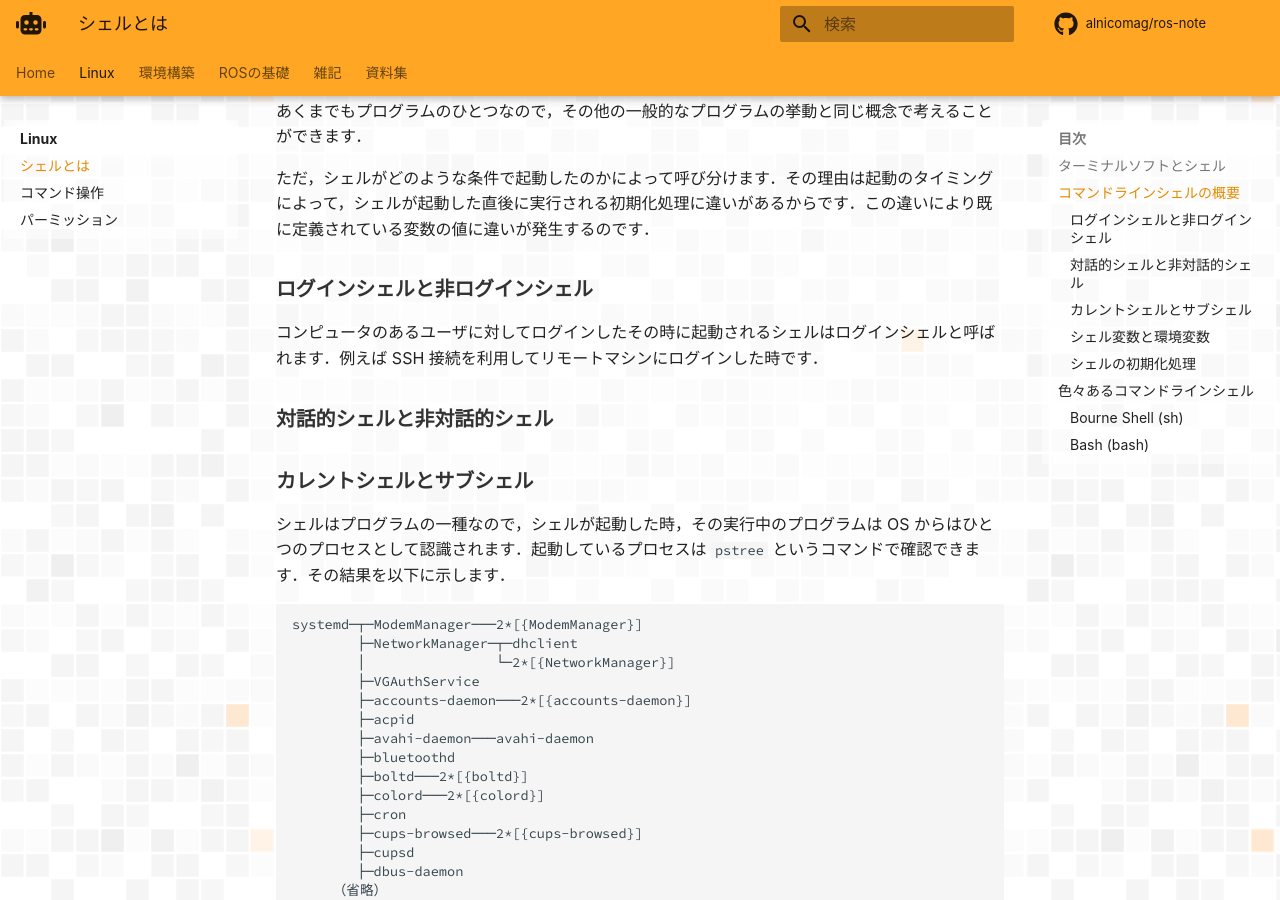
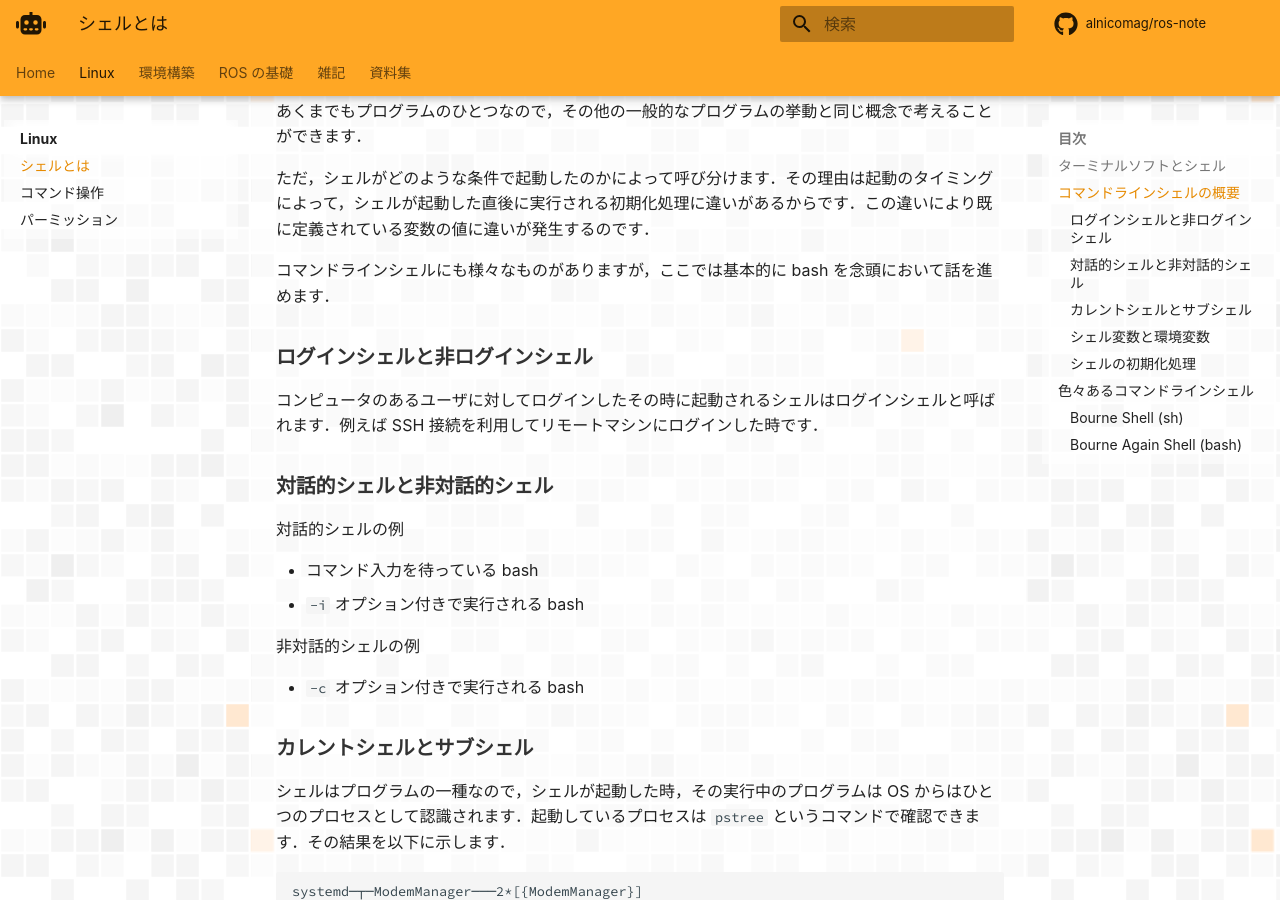
Before and after one commit to alnicomag/ros-note, an MkDocs documentation site: the page built from docs/linux_literacy/shell.md, in a window 1280 px wide and 900 px high, scrolled down 1193 px. Built offline with MkDocs 1.6.1 and Material for MkDocs 9.7.7, drawn with Linux system fonts in a browser that asks for light colours; some web fonts are replaced; comment, search, counter and statistics services are not loaded; some of the changed text lies outside the part shown.

Commit message:
Update articles

```diff
--- a/docs/linux_literacy/shell.md
+++ b/docs/linux_literacy/shell.md
@@ -17,11 +17,22 @@
 
 ただ，シェルがどのような条件で起動したのかによって呼び分けます．その理由は起動のタイミングによって，シェルが起動した直後に実行される初期化処理に違いがあるからです．この違いにより既に定義されている変数の値に違いが発生するのです．
 
+コマンドラインシェルにも様々なものがありますが，ここでは基本的に bash を念頭において話を進めます．
+
 ### ログインシェルと非ログインシェル
 
 コンピュータのあるユーザに対してログインしたその時に起動されるシェルはログインシェルと呼ばれます．例えば SSH 接続を利用してリモートマシンにログインした時です．
 
 ### 対話的シェルと非対話的シェル
+
+対話的シェルの例
+
+- コマンド入力を待っている bash
+- `-i` オプション付きで実行される bash
+
+非対話的シェルの例
+
+- `-c` オプション付きで実行される bash
 
 ### カレントシェルとサブシェル
 
@@ -102,19 +113,19 @@
 
 |  | ログイン | 非ログイン |
 | --- | --- | --- |
-| 対話的 |  |  |
-| 非対話的 |  |  |
+| 対話的 | `~/.bash_profile`<br>`~/.bash_login`<br>`~/.profile` | `~/.bashrc` |
+| 非対話的 | `~/.bash_profile`<br>`~/.bash_login`<br>`~/.profile` | `$BASH_ENV` |
 
+
+`~/.bash_profile`
 
 `~/.profile`
 
 `~/.bashrc`
-
-`~/.bash_profile`
 
 
 ## 色々あるコマンドラインシェル
 
 ### Bourne Shell (sh)
 
-### Bash (bash)
+### Bourne Again Shell (bash)
--- a/mkdocs.yml
+++ b/mkdocs.yml
@@ -122,9 +122,10 @@
     - environment_setup/index.md
     - Ubuntu 仮想マシン: environment_setup/ubuntu.md
     - ROS Melodic: environment_setup/ros_melodic.md
-  - ROSの基礎:
+  - ROS の基礎:
     - ros_basic/index.md
     - 全体像: ros_basic/outline.md
+    - ROS のコマンド: ros_basic/ros_command.md
   - 雑記:
     - memo/index.md
     - URDF: memo/urdf.md
```
Also changed, not shown: docs/ros_basic/index.md (+1 -0 lines), docs/ros_basic/outline.md (+5 -1 lines), docs/ros_basic/ros_command.md (added, +2 -0 lines).
